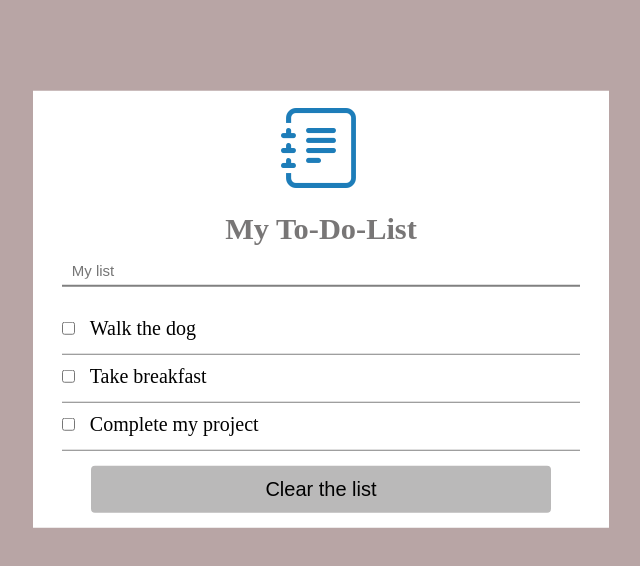
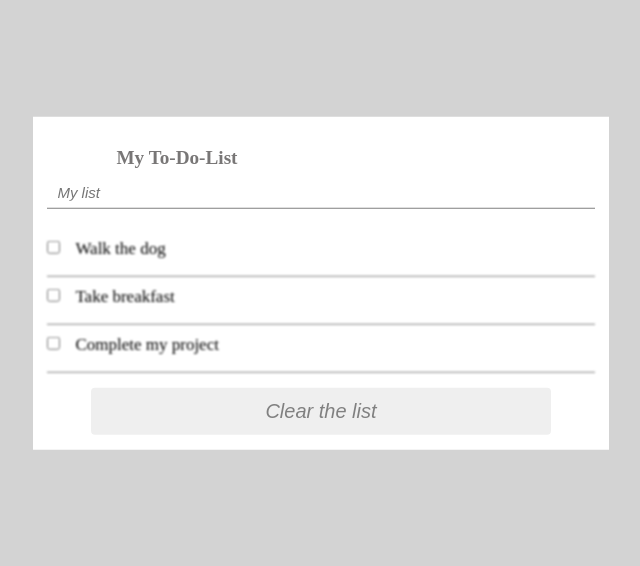
Before and after one commit to riskmaris/ToDo-List-App, a website built with webpack: page src/index.html in a window 1280 px wide. Shown: the whole page, without its empty margins (319-959 px from the left). Built offline with nearby package versions, Linux system fonts and the light colour scheme.

Commit message:
Add more styling

```diff
--- a/src/index.html
+++ b/src/index.html
@@ -4,16 +4,15 @@
     <meta charset="UTF-8">
     <meta http-equiv="X-UA-Compatible" content="IE=edge">
     <meta name="viewport" content="width=device-width, initial-scale=1.0">
-    <link rel="stylesheet" href="https://cdn.jsdelivr.net/npm/bootstrap-icons@1.10.5/font/bootstrap-icons.css">
+    <link rel="stylemsheet" href="https://cdn.jsdelivr.net/npm/bootstrap-icons@1.10.5/font/bootstrap-icons.css">
     <link rel="stylesheet" href="styles.css">
     <title>ToDo List</title>
 </head>
 <body>
     <div class="list-container">
-        <i class="bi bi-journal-text"></i>
         <h1 id="list-heading">My To-Do-List</h1>
         <ul id="list-item">
-            <form id="todo-form">
+            <for id="todo-form">
                 <input type="text" id="input-list" placeholder="My list">
             </form>
         </ul>
--- a/src/styles.css
+++ b/src/styles.css
@@ -5,11 +5,12 @@
 }
 
 body {
-  background-color: rgba(183, 164, 164, 0.986);
+   background-color: lightgrey;
 }
 
 .list-container {
   background-color: #fff;
+  padding-top: 30px;
   width: 45%;
   height: auto;
   position: absolute;
@@ -22,16 +23,12 @@ body {
   align-items: center;
 }
 
-.bi-journal-text {
-  font-size: 5rem;
-  color: rgb(29, 125, 185);
-  margin: 15px auto;
-}
-
 #list-heading {
-  font-size: 1.9rem;
+  filter: blur(0.5px);
+  margin-right: 50%;
+  font-size: 1.2rem;
   color: rgba(74, 71, 71, 0.747);
-  font-weight: 900;
+  font-weight: 600;
   margin-bottom: 10px;
 }
 
@@ -44,15 +41,18 @@ body {
 }
 
 #todo-form {
-  width: 90%;
+  width: 95%;
 }
 
 #input-list {
+  filter: blur(0.7px);
+  font-style: italic;
+  color: gray;
   width: 100%;
   height: 30px;
   margin-bottom: 20px;
   border: none;
-  border-bottom: 2px solid gray;
+  border-bottom: 1px solid gray;
 }
 
 #input-list::placeholder {
@@ -63,13 +63,14 @@ body {
 ul li {
   position: relative;
   list-style: none;
-  width: 90%;
+  width: 95%;
   font-size: 15px;
   height: 38px;
   display: flex;
   align-items: baseline;
   border-bottom: 1px solid gray;
   margin-top: 10px;
+  filter: blur(0.9px);
 }
 
 .checkbox {
@@ -110,14 +111,17 @@ ul li {
   width: 80%;
   padding: 12px;
   margin: 15px auto;
-  background-color: rgb(186, 185, 185);
+  color: gray;
   font-size: 20px;
+  font-style: italic;
   border: none;
   border-radius: 4px;
   cursor: pointer;
+  filter: blur(0.6px);
 }
 
 span {
+  filter: blur(0.2px);
   margin-left: 15px;
-  font-size: 20px;
+  font-size: 17px;
 }
```
